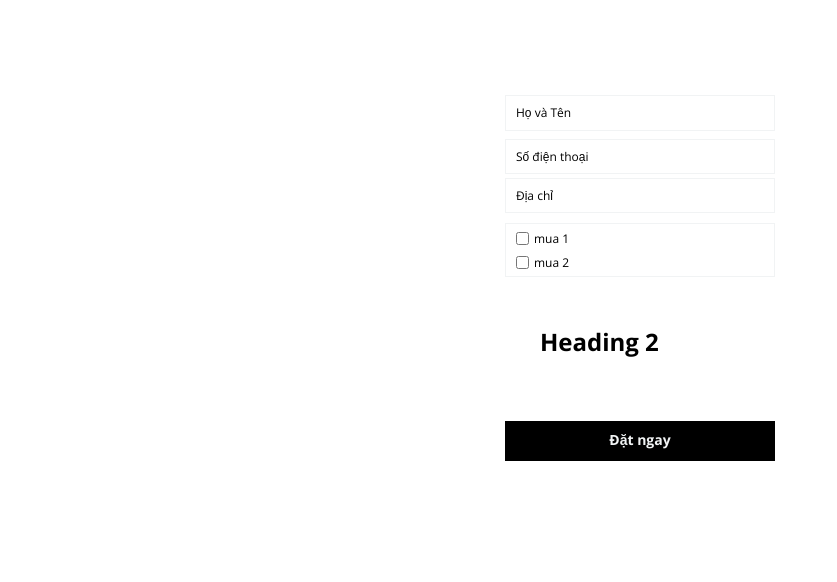
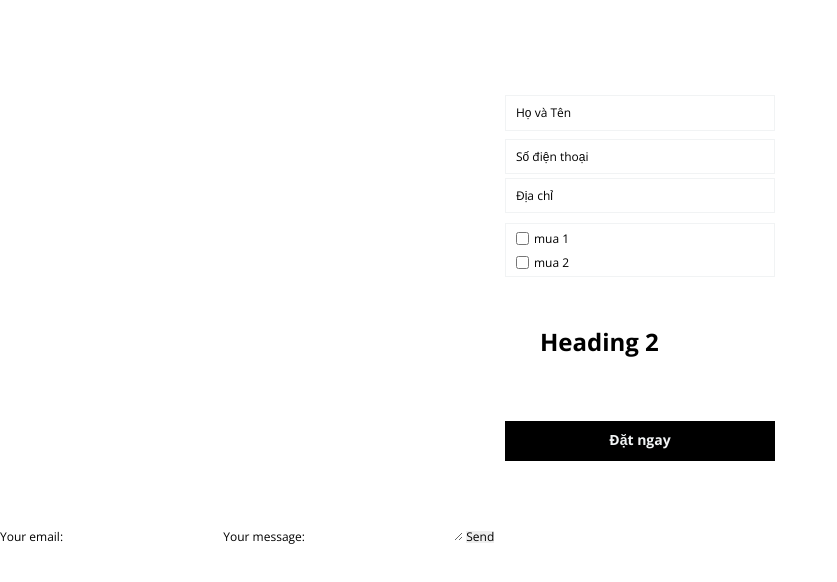
Before and after one commit to hhsadf/form, a plain HTML site: page index.html in a window 1280 px wide. Shown: the whole page, without its empty margins (0-837 px from the left). Drawn offline with nearby package versions, Linux system fonts and the light colour scheme.

Commit message:
Update index.html

```diff
--- a/index.html
+++ b/index.html
@@ -1319,6 +1319,21 @@
             }
             )();
         </script>
+        <form
+  action="https://formspree.io/f/xnqkykrl"
+  method="POST"
+>
+  <label>
+    Your email:
+    <input type="email" name="email">
+  </label>
+  <label>
+    Your message:
+    <textarea name="message"></textarea>
+  </label>
+  <!-- your other form fields go here -->
+  <button type="submit">Send</button>
+</form>
     </body>
 </html>
 <!--Publish time: Wed, 29 Nov 2023 23:01:34 GMT-->
```
